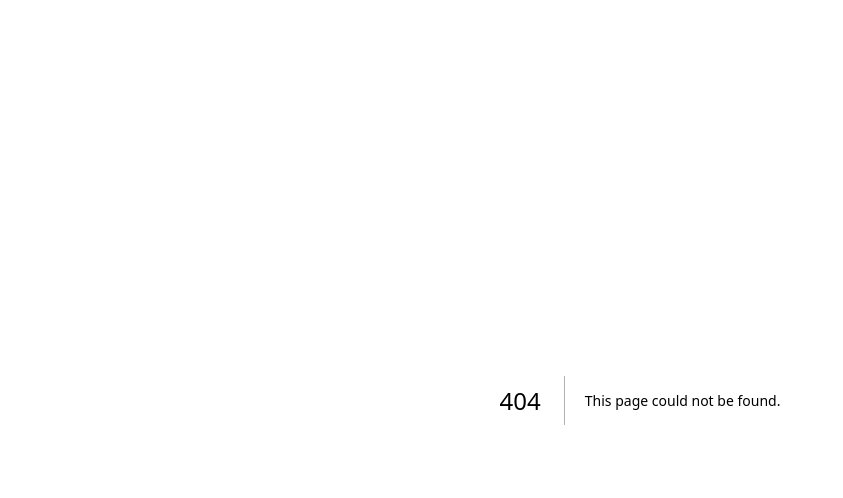
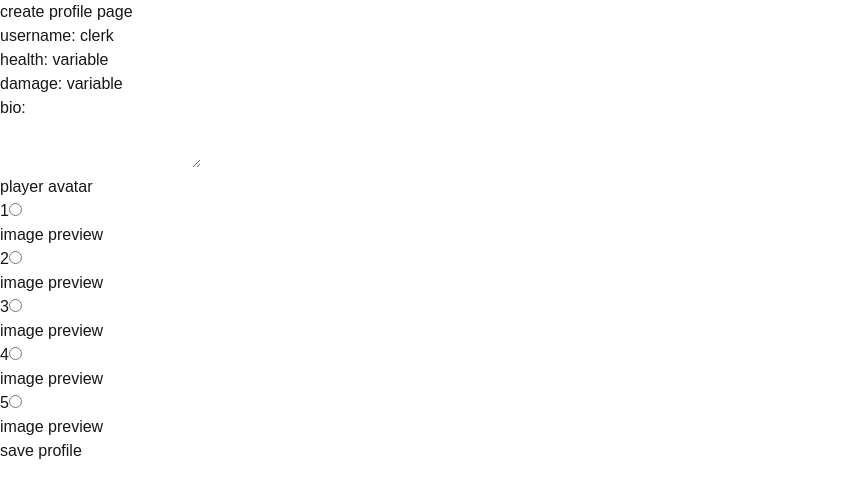
Before and after one commit to SammyMcSammyson/AFK-Empire, a Next.js app: page /create-profile in a window 1280 px wide. Before the commit this address had no page. Shown: the top 498 px of the page, without its empty margins (0-843 px from the left). Built offline with nearby package versions, Linux system fonts and the light colour scheme.

Commit message:
clerk and basic profile pages

```diff
--- /dev/null
+++ b/src/app/create-profile/page.js
@@ -0,0 +1,61 @@
+export default function CreateProfile() {
+  // user variables that wont be in the form but will be in the database
+
+  // all of these will use const
+  // user id
+  // user name
+  // base health
+  // base dps
+
+  // counter colomn will be done elsewhere and item slots will be done via purchases from the shop
+
+  // handle submit function
+  // this handle submit will have const variables with formData parameter (formData.get("form element name")) and the sql query for the database
+
+  return (
+    <>
+      <div className="text-center  p-3">
+        <h1 className=" bg-slate-600 mb-10 rounded-xl">create profile page</h1>
+
+        <p>username: clerk </p>
+        <p>health: variable</p>
+        <p>damage: variable</p>
+
+        <form>
+          <label htmlFor="bio">bio:</label>
+
+          <br />
+
+          <textarea
+            name="bio"
+            id="bio"
+            type="text"
+            className="text-black m-2 p-2"
+          />
+          <br />
+          <p>player avatar</p>
+          <div>
+            <label htmlFor="1">1</label>
+            <input name="player-avatar" type="radio" id="1" value={1} />
+            <p>image preview</p>
+            <label htmlFor="2">2</label>
+            <input name="player-avatar" type="radio" id="2" value={2} />
+            <p>image preview</p>
+            <label htmlFor="3">3</label>
+            <input name="player-avatar" type="radio" id="3" value={3} />
+            <p>image preview</p>
+            <label htmlFor="4">4</label>
+            <input name="player-avatar" type="radio" id="4" value={4} />
+            <p>image preview</p>
+            <label htmlFor="5">5</label>
+            <input name="player-avatar" type="radio" id="5" value={5} />
+            <p>image preview</p>
+          </div>
+          <button type="submit" className="m-10 bg-slate-500 p-2 rounded-xl">
+            save profile
+          </button>
+        </form>
+      </div>
+    </>
+  );
+}
--- a/src/app/layout.js
+++ b/src/app/layout.js
@@ -1,8 +1,14 @@
-
-
 import { Inter } from "next/font/google";
 import "./globals.css";
+import InitialPage from "@/components/InitialPage";
 
+import {
+  ClerkProvider,
+  SignInButton,
+  SignUpButton,
+  SignedIn,
+  SignedOut,
+} from "@clerk/nextjs";
 
 const inter = Inter({
   subsets: ["latin"],
@@ -15,10 +21,18 @@ export const metadata = {
 
 export default function RootLayout({ children }) {
   return (
-    <html lang="en">
-      <body className={` ${inter.className} `}>
-        {children}
-      </body>
-    </html>
+    <ClerkProvider>
+      <html lang="en">
+        <body>
+          {/* <SignedOut>
+            <InitialPage />
+          </SignedOut> */}
+          {/* <SignedIn> */}
+          {children}
+
+          {/* </SignedIn> */}
+        </body>
+      </html>
+    </ClerkProvider>
   );
 }
--- /dev/null
+++ b/src/components/InitialPage.jsx
@@ -0,0 +1,17 @@
+import { SignInButton, SignUpButton } from "@clerk/nextjs";
+
+export default function InitialPage() {
+  return (
+    <>
+      <div className="initial page">
+        <h1 className="initPage-title">welcome, please sign in to continue</h1>
+        <div className="sign-in">
+          <SignInButton mode="modal">sign in</SignInButton>
+        </div>
+        <div className="sign-up">
+          <SignUpButton>sign up</SignUpButton>
+        </div>
+      </div>
+    </>
+  );
+}
```
Also changed, not shown: src/app/profile/page.js (added, +7 -0 lines), src/app/sign-in/[[...sign-in]]/page.js (added, +10 -0 lines), src/app/sign-up/[[...sign-up]]/page.js (added, +10 -0 lines), src/middleware.js (added, +16 -0 lines), 1 other file (tests, documents, lock files or other folders).
